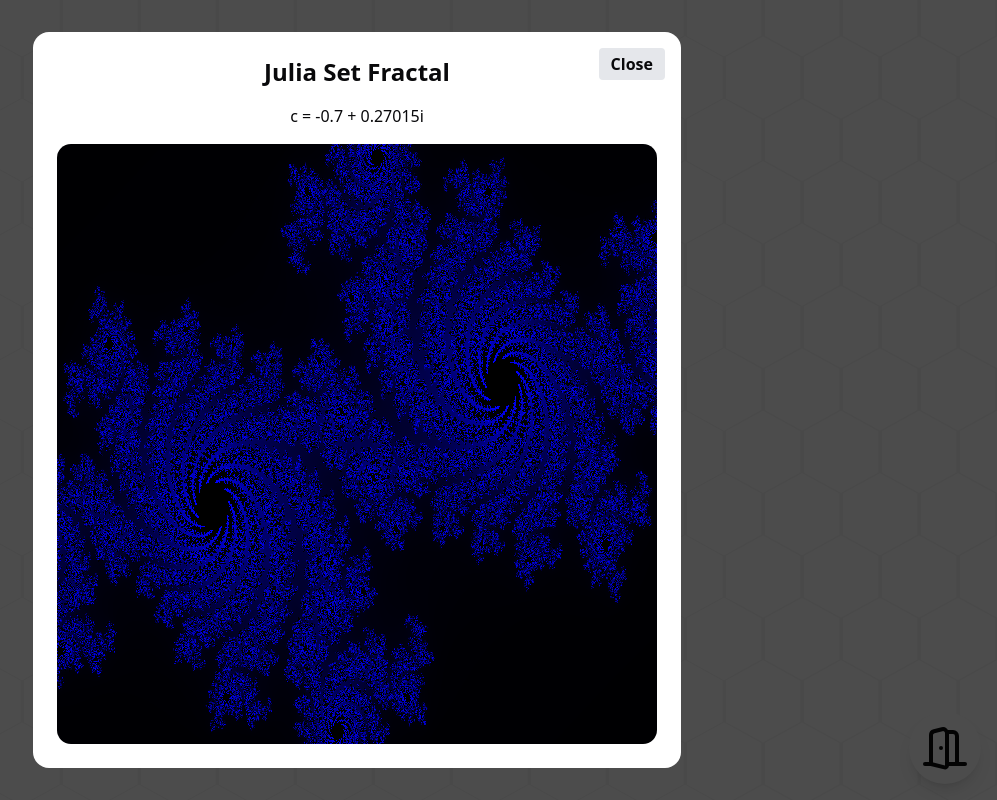
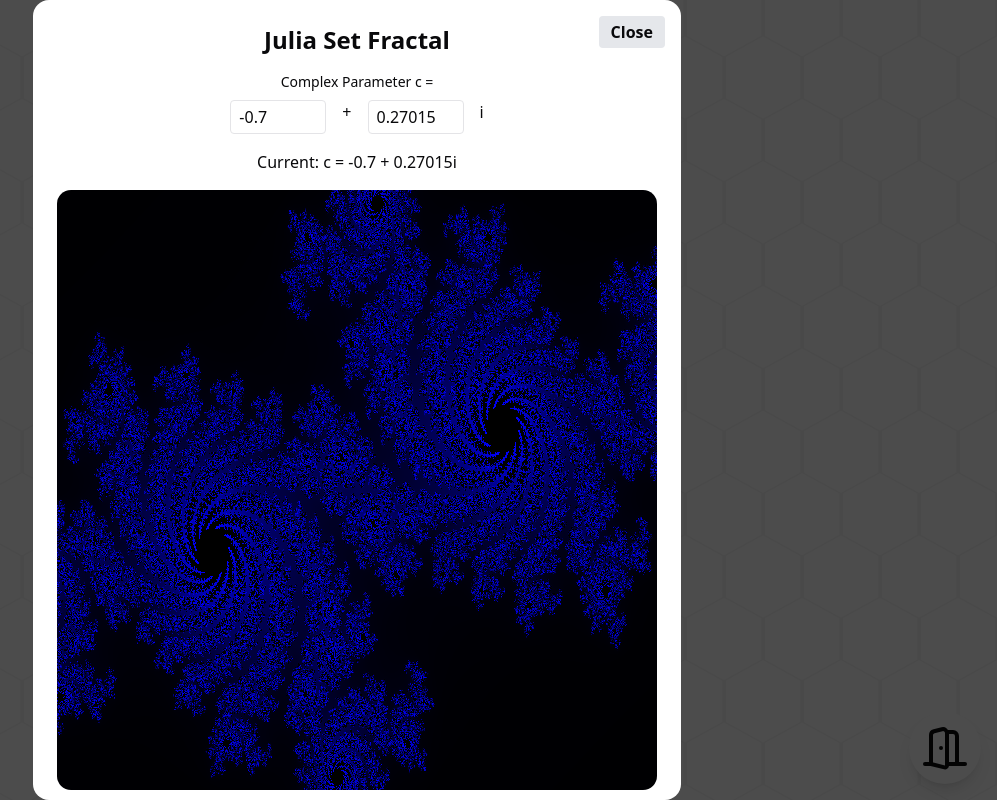
Before and after one commit to vincentschall/vincentschall.github.io, a React (Vite) app: page / in a window 1280 px wide. Both pictures are taken after a click on the button "open secret feature". Shown: the whole page, without its empty margins (283-1280 px from the left). Built offline with nearby package versions, Linux system fonts and the light colour scheme.

Commit message:
add user input: fix arrow up on real part next

```diff
--- a/src/App.jsx
+++ b/src/App.jsx
@@ -2,7 +2,7 @@ import { useState, useRef, useEffect } from "react";
 import { HexagonBackground } from '@/components/ui/shadcn-io/hexagon-background'
 
 // Julia Set Renderer Component
-function JuliaSetRenderer() {
+function JuliaSetRenderer({ cRe = -0.7, cIm = 0.27015 }) {
     const canvasRef = useRef(null);
 
     useEffect(() => {
@@ -17,8 +17,6 @@ function JuliaSetRenderer() {
         const zoom = 1.5;
         const moveX = 0;
         const moveY = 0;
-        const cRe = -0.7;
-        const cIm = 0.27015;
 
         const imgData = ctx.createImageData(width, height);
         const pixels = imgData.data;
@@ -53,7 +51,7 @@ function JuliaSetRenderer() {
         }
 
         ctx.putImageData(imgData, 0, 0);
-    }, []);
+    }, [cRe, cIm]);  // Re-render on cRe or cIm change
 
     return <canvas ref={canvasRef} className="rounded-xl" />;
 }
@@ -73,6 +71,22 @@ function DoorIcon({ size = 32 }) {
 
 function App() {
     const [showJulia, setShowJulia] = useState(false);
+    const [cRe, setCRe] = useState(-0.7);
+    const [cIm, setCIm] = useState(0.27015);
+
+    const handleCReChange = (e) => {
+        const num = e.target.valueAsNumber;
+        if (!isNaN(num)) {
+            setCRe(num);
+        }
+    };
+
+    const handleCImChange = (e) => {
+        const num = e.target.valueAsNumber;
+        if (!isNaN(num)) {
+            setCIm(num);
+        }
+    };
 
     return (
         <div className="relative h-screen w-full flex items-center justify-center bg-background">
@@ -142,8 +156,34 @@ function App() {
                             Close
                         </button>
                         <h2 className="text-2xl font-bold mb-4 text-center text-foreground">Julia Set Fractal</h2>
-                        <p className="text-center text-foreground mb-4">c = -0.7 + 0.27015i</p>
-                        <JuliaSetRenderer />
+
+                        {/* Input Controls */}
+                        <div className="flex flex-col items-center mb-4 space-y-2">
+                            <label className="text-sm text-foreground">Complex Parameter c = </label>
+                            <div className="flex space-x-4">
+                                <input
+                                    type="number"
+                                    step="0.00001"
+                                    value={cRe}
+                                    onChange={handleCReChange}
+                                    className="w-24 px-2 py-1 border rounded text-foreground bg-background"
+                                    placeholder="Real"
+                                />
+                                <span className="text-foreground">+</span>
+                                <input
+                                    type="number"
+                                    step="0.00001"
+                                    value={cIm}
+                                    onChange={handleCImChange}
+                                    className="w-24 px-2 py-1 border rounded text-foreground bg-background"
+                                    placeholder="Imag"
+                                />
+                                <span className="text-foreground">i</span>
+                            </div>
+                        </div>
+
+                        <p className="text-center text-foreground mb-4">Current: c = {cRe} + {cIm}i</p>
+                        <JuliaSetRenderer cRe={cRe} cIm={cIm} />
                     </div>
                 </div>
             )}
```
